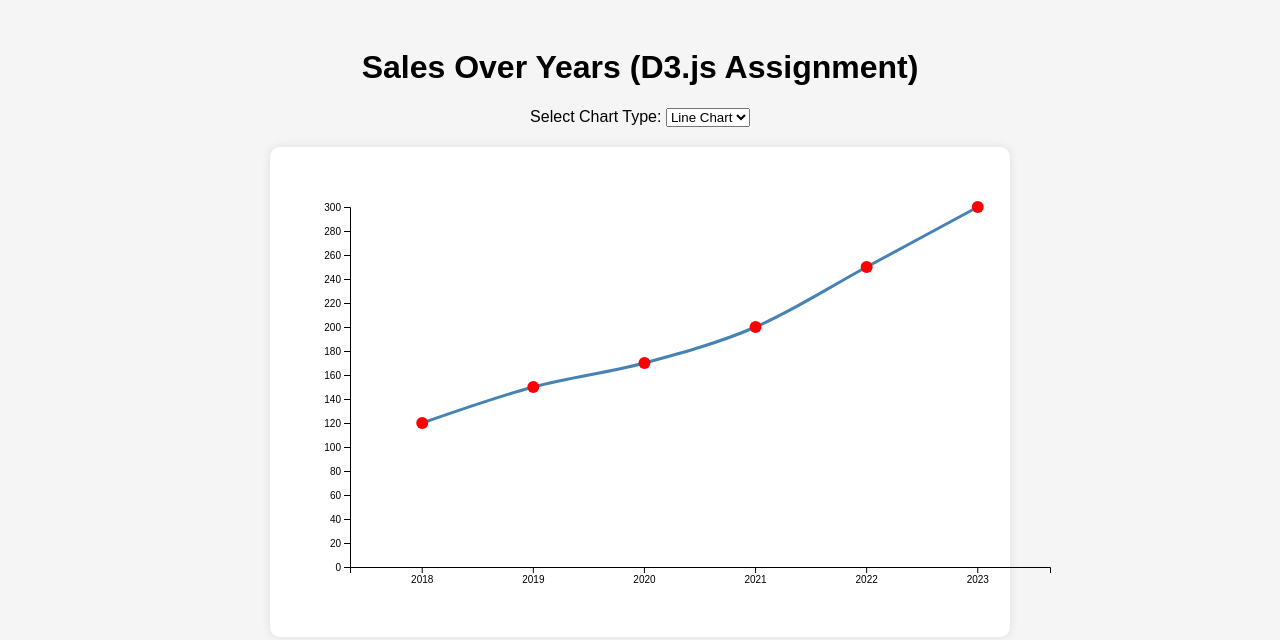
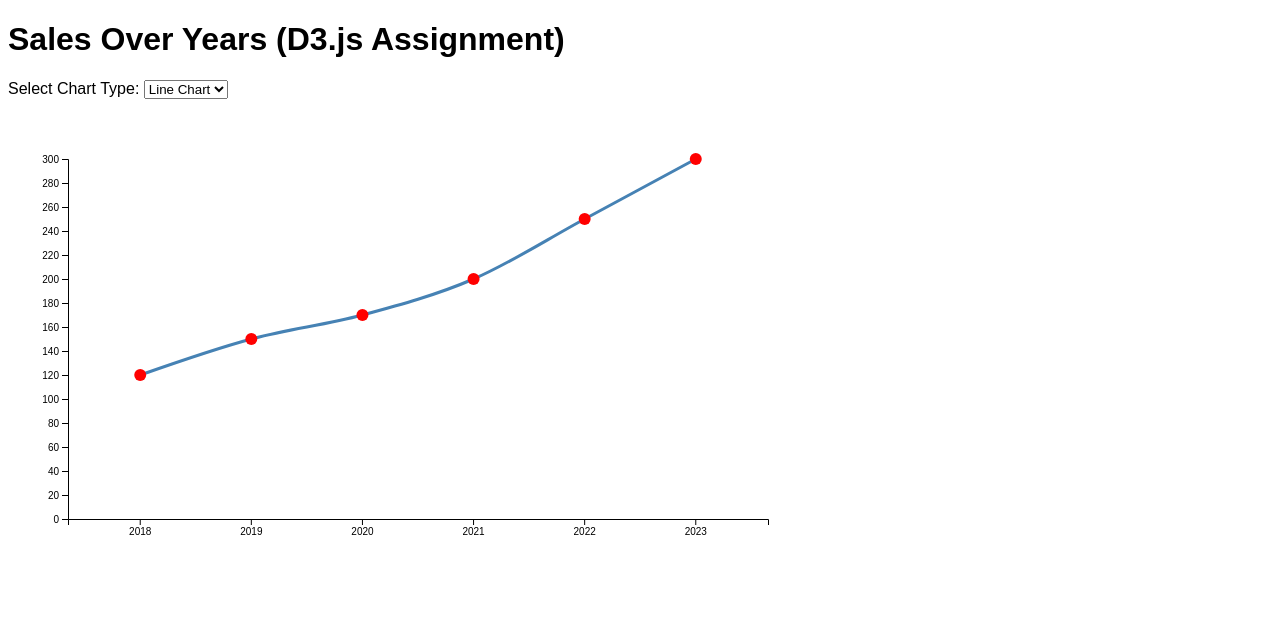
Before and after one commit to muhammad-ahmad-sudo/my-d3-project, a plain HTML site: page index.html in a window 1280 px wide. Drawn offline with nearby package versions, Linux system fonts and the light colour scheme.

Commit message:
Update style.css

```diff
--- a/style.css
+++ b/style.css
@@ -1,35 +1,18 @@
 body {
   font-family: Arial, sans-serif;
-  background: #f5f5f5;
-  padding: 20px;
-}
-
-h1 {
-  text-align: center;
-}
-
-.controls {
-  margin: 20px auto;
-  text-align: center;
 }
 
 #chart {
-  width: 700px;
-  height: 450px;
-  margin: 0 auto;
-  background: white;
-  border-radius: 10px;
-  padding: 20px;
-  box-shadow: 0 0 10px rgba(0,0,0,0.1);
+  width: 820px;
+  margin-top: 20px;
 }
 
 .tooltip {
   position: absolute;
-  padding: 6px 10px;
-  background: black;
-  color: white;
-  border-radius: 4px;
-  font-size: 13px;
+  background: white;
+  padding: 7px 12px;
+  border-radius: 6px;
+  border: 1px solid #ccc;
   pointer-events: none;
   opacity: 0;
 }
```
